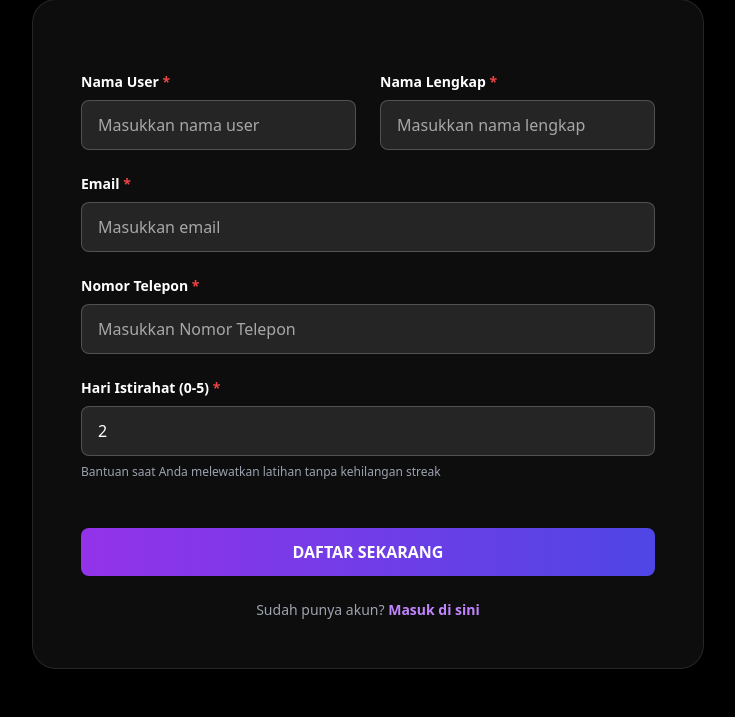
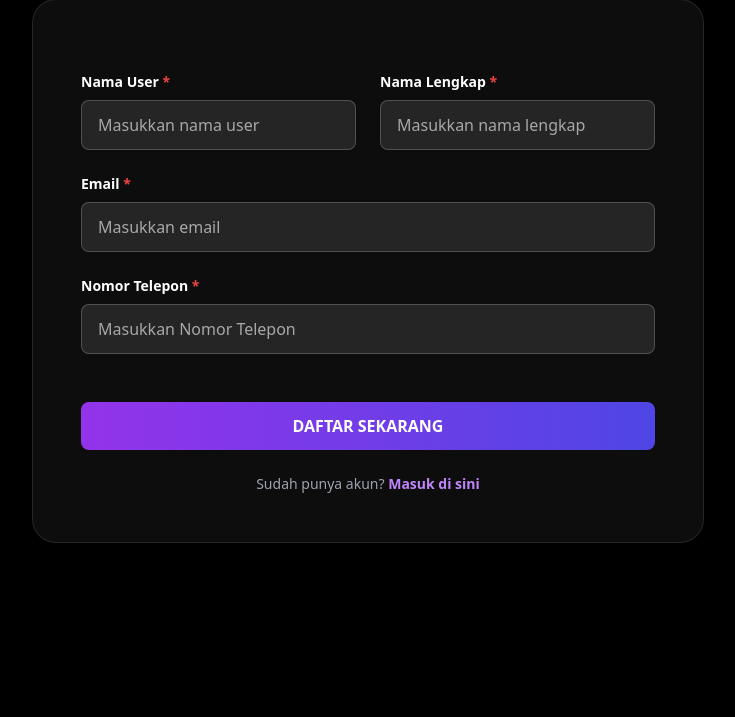
Before and after one commit to BrianLearning-source/Gym-In_Mesozoic, a Laravel app: page /register in a window 1280 px wide. Shown: the part 329-1046 px from the top of the page, without its empty margins (272-1007 px from the left). After the commit the page ends 872 px from the top, so only its background shows below. Run offline with Laravel 12, Linux system fonts and the light colour scheme; parts of the project's set-up code (start-up, migrations or seed data) failed here and were passed over; some libraries are stand-ins or nearby versions.

Commit message:
Delete rest_days as required in registration form

```diff
--- a/resources/views/registration.blade.php
+++ b/resources/views/registration.blade.php
@@ -224,25 +224,10 @@
                         <input type="phone_number" name="phone_number" placeholder="Masukkan Nomor Telepon"
                             value="{{ old('phone_number') }}" required maxlength="100"
                             class="w-full px-4 py-3 rounded-lg bg-white bg-opacity-10 border border-white border-opacity-20 text-white placeholder-white placeholder-opacity-60 focus:bg-opacity-15 focus:border-opacity-40 focus:outline-none transition-all duration-300">
-                        @error('email')
+                        @error('phone_number')
                         <p class="text-red-500 text-sm mt-1">{{ $message }}</p>
                         @enderror
                     </div>
-                </div>
-
-                <!-- Row 4: Rest Days -->
-                <div class="form-group fade-in fade-in-delay-4">
-                    <label class="block text-white text-sm font-semibold mb-2">
-                        Hari Istirahat (0-5) <span class="text-red-500">*</span>
-                    </label>
-                    <input type="number" name="rest_days" placeholder="Contoh: 2" required min="0" max="5"
-                        value="{{ old('rest_days', 2) }}"
-                        class="w-full px-4 py-3 rounded-lg bg-white bg-opacity-10 border border-white border-opacity-20 text-white placeholder-white placeholder-opacity-60 focus:bg-opacity-15 focus:border-opacity-40 focus:outline-none transition-all duration-300">
-                    <p class="text-gray-400 text-xs mt-2">Bantuan saat Anda melewatkan latihan tanpa kehilangan streak
-                    </p>
-                    @error('rest_days')
-                    <p class="text-red-500 text-sm mt-1">{{ $message }}</p>
-                    @enderror
                 </div>
 
                 <!-- Submit Button -->
```
